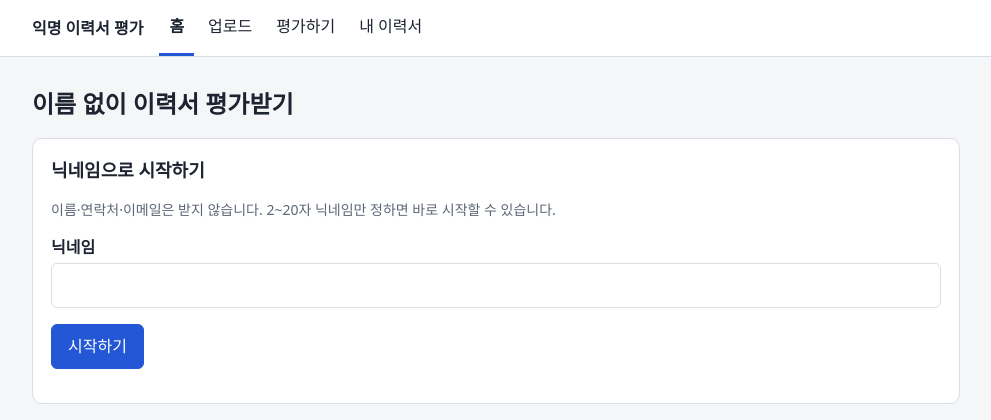
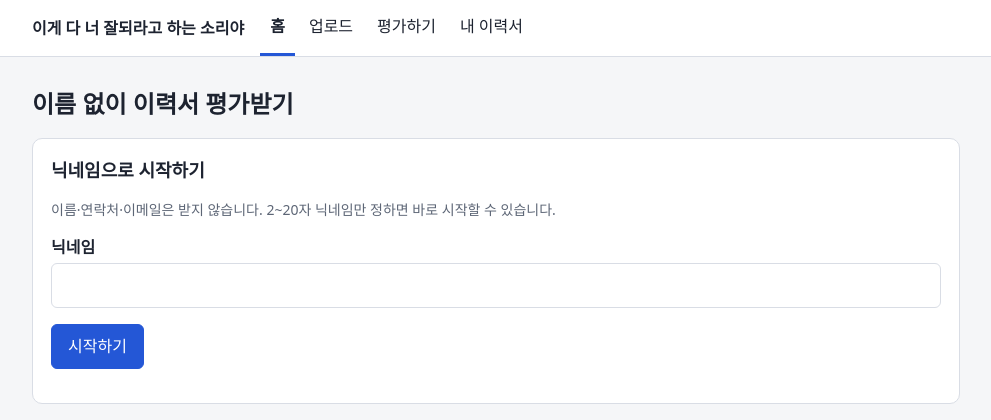
Before and after one commit to tlswltjq/kirothon-team-011, a Spring Boot app: page / in a window 1280 px wide. Shown: the top 420 px of the page, without its empty margins (144-1135 px from the left). Run offline with Spring Boot 4, Linux system fonts and the light colour scheme; some of the project's set-up classes (security, data sources, template engines, error pages and the like) are left out, and stand-ins take their place.

Commit message:
Name the service and apply it to page titles and nav
Co-Authored-By: Claude Opus 5.5 <noreply@anthropic.com>

```diff
--- a/src/main/resources/static/index.html
+++ b/src/main/resources/static/index.html
@@ -3,7 +3,7 @@
 <head>
   <meta charset="utf-8">
   <meta name="viewport" content="width=device-width, initial-scale=1">
-  <title>익명 이력서 평가</title>
+  <title>이게 다 너 잘되라고 하는 소리야</title>
   <link rel="stylesheet" href="/css/app.css">
 </head>
 <body>
--- a/src/main/resources/static/js/nav.js
+++ b/src/main/resources/static/js/nav.js
@@ -13,7 +13,7 @@ export function renderNav() {
   if (!host) return;
   host.classList.add('nav');
   const current = location.pathname.split('/').pop() || 'index.html';
-  const nav = el('nav', {}, el('span', { text: '익명 이력서 평가', cls: 'brand' }));
+  const nav = el('nav', {}, el('span', { text: '이게 다 너 잘되라고 하는 소리야', cls: 'brand' }));
   for (const [href, label] of LINKS) {
     nav.appendChild(el('a', { text: label, cls: href === current ? 'current' : '', attrs: { href } }));
   }
--- a/src/main/resources/static/my.html
+++ b/src/main/resources/static/my.html
@@ -3,7 +3,7 @@
 <head>
   <meta charset="utf-8">
   <meta name="viewport" content="width=device-width, initial-scale=1">
-  <title>내 이력서가 받은 평가</title>
+  <title>내 이력서가 받은 평가 - 이게 다 너 잘되라고 하는 소리야</title>
   <link rel="stylesheet" href="css/app.css">
   <link rel="stylesheet" href="css/my.css">
 </head>
--- a/src/main/resources/static/review.html
+++ b/src/main/resources/static/review.html
@@ -3,7 +3,7 @@
 <head>
   <meta charset="utf-8">
   <meta name="viewport" content="width=device-width, initial-scale=1">
-  <title>이력서 평가하기 - 익명 이력서 평가</title>
+  <title>이력서 평가하기 - 이게 다 너 잘되라고 하는 소리야</title>
   <link rel="stylesheet" href="/css/app.css">
 </head>
 <body>
--- a/src/main/resources/static/upload.html
+++ b/src/main/resources/static/upload.html
@@ -3,7 +3,7 @@
 <head>
   <meta charset="utf-8">
   <meta name="viewport" content="width=device-width, initial-scale=1">
-  <title>이력서 업로드 - 익명 이력서 평가</title>
+  <title>이력서 업로드 - 이게 다 너 잘되라고 하는 소리야</title>
   <link rel="stylesheet" href="/css/app.css">
 </head>
 <body>
```
Also changed, not shown: HACKATHON.md (+1 -0 lines), .kiro/steering/product.md.
